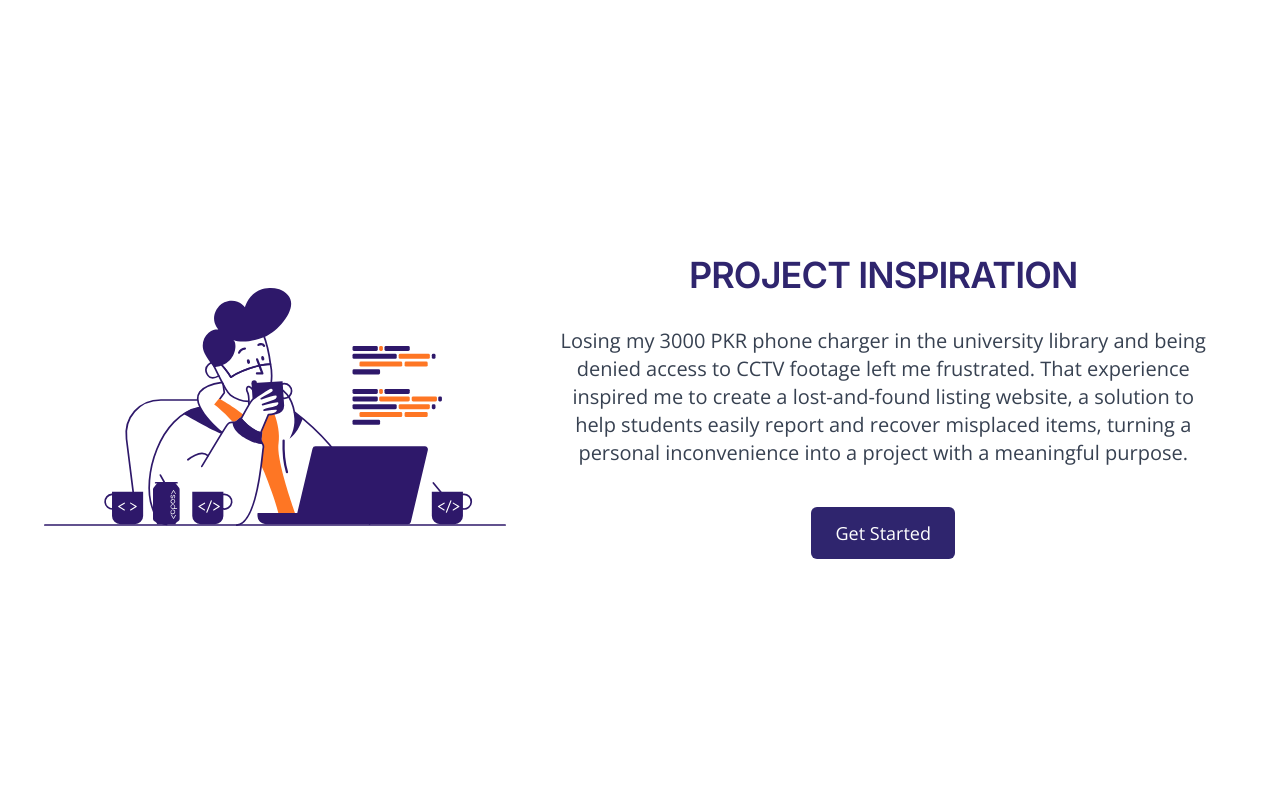
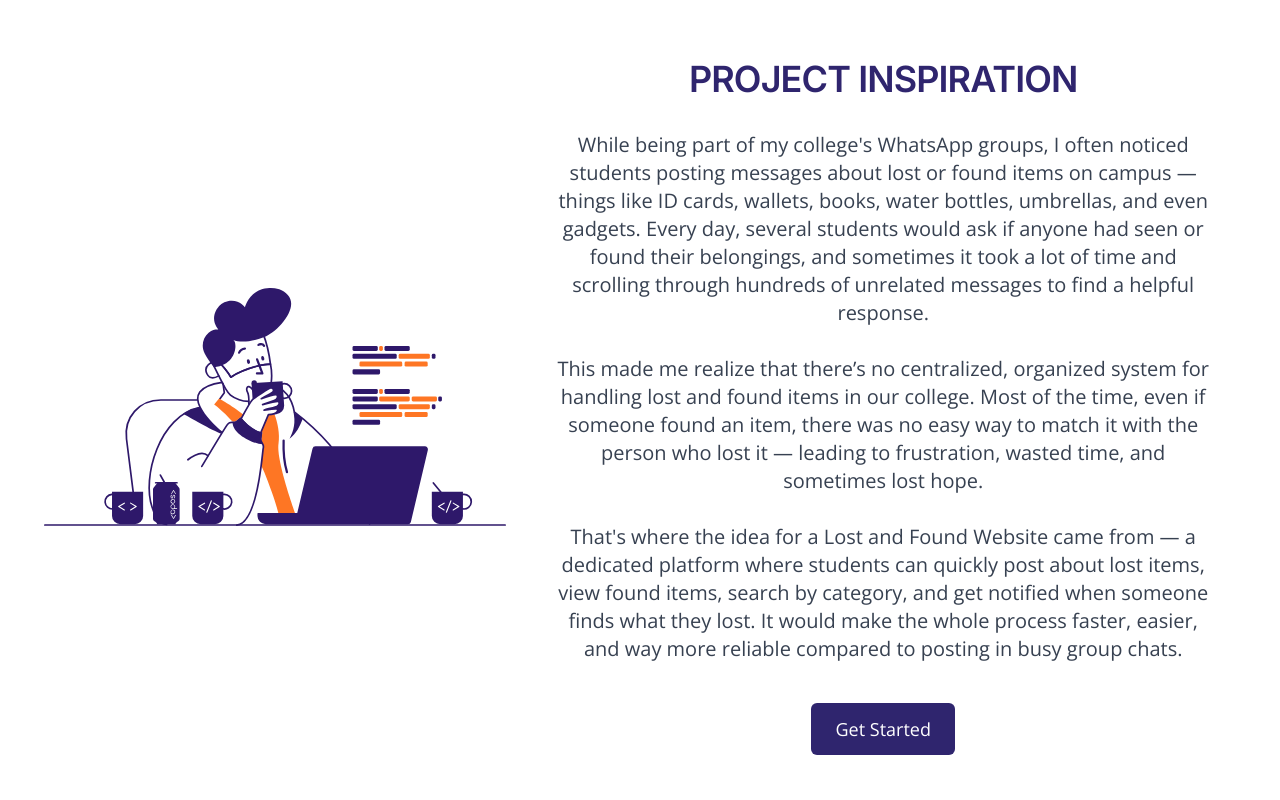
Before and after one commit to Satyamgarg07/Lost-and-Found-Zone-Website, a React (Vite) app in the folder frontend/: page / in a window 1280 px wide. Shown: the part 640-1440 px from the top of the page. Built offline with nearby package versions, Linux system fonts and the light colour scheme.

Commit message:
Initial commit

```diff
--- a/frontend/src/components/Footer.jsx
+++ b/frontend/src/components/Footer.jsx
@@ -15,12 +15,12 @@ const Footer = () => {
           {/* Left side - Copyright and Name */}
           <div className="text-center md:text-left">
             <p className="text-sm md:text-base">
-              © 2024 Lost & Found. All rights reserved.
+              © 2025 Lost & Found. All rights reserved.
             </p>
             <p className="text-sm md:text-base mt-1">
               Developed by{" "}
               <span className="font-semibold hover:text-gray-300 cursor-pointer">
-                Kazim Abbas
+                Satyam Garg
               </span>
             </p>
           </div>
--- a/frontend/src/components/Inspiration.jsx
+++ b/frontend/src/components/Inspiration.jsx
@@ -35,11 +35,9 @@ const Inspiration = () => {
           </h2>
         </div>
         <p className="text-center text-lg md:text-xl text-gray-700 dark:text-gray-300 mt-3 max-w-[95%] md:max-w-[90%]">
-        Losing my 3000 PKR phone charger in the university library and
-        being denied access to CCTV footage left me frustrated.
-        That experience inspired me to create a lost-and-found listing website,
-         a solution to help students easily report and
-        recover misplaced items, turning a personal inconvenience into a project with a meaningful purpose.
+        While being part of my college's WhatsApp groups, I often noticed students posting messages about lost or found items on campus — things like ID cards, wallets, books, water bottles, umbrellas, and even gadgets. Every day, several students would ask if anyone had seen or found their belongings, and sometimes it took a lot of time and scrolling through hundreds of unrelated messages to find a helpful response.<br></br><br></br>
+        This made me realize that there’s no centralized, organized system for handling lost and found items in our college. Most of the time, even if someone found an item, there was no easy way to match it with the person who lost it — leading to frustration, wasted time, and sometimes lost hope.<br></br><br></br>
+        That's where the idea for a Lost and Found Website came from — a dedicated platform where students can quickly post about lost items, view found items, search by category, and get notified when someone finds what they lost. It would make the whole process faster, easier, and way more reliable compared to posting in busy group chats.
         </p>
         <Link
           to="/auth"
```
Also changed, not shown: 2 other files (tests, documents, lock files or other folders).
